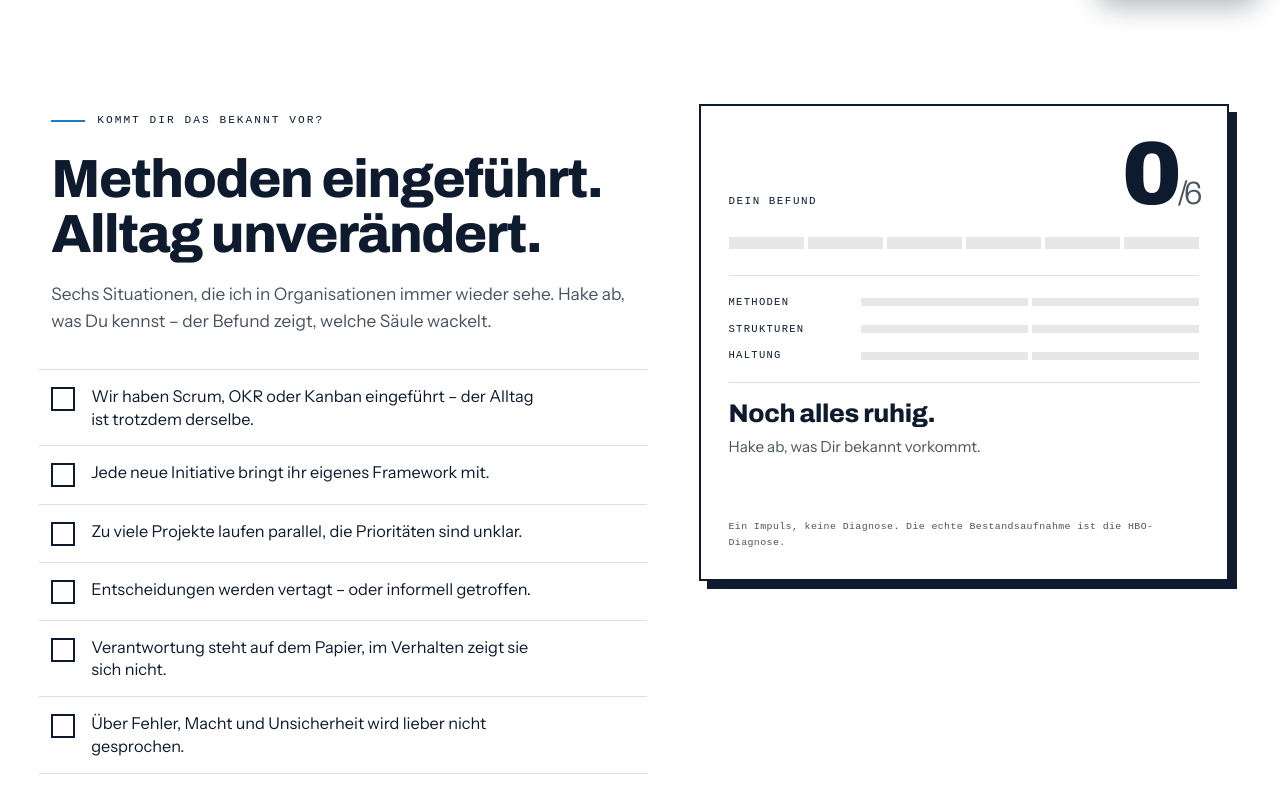
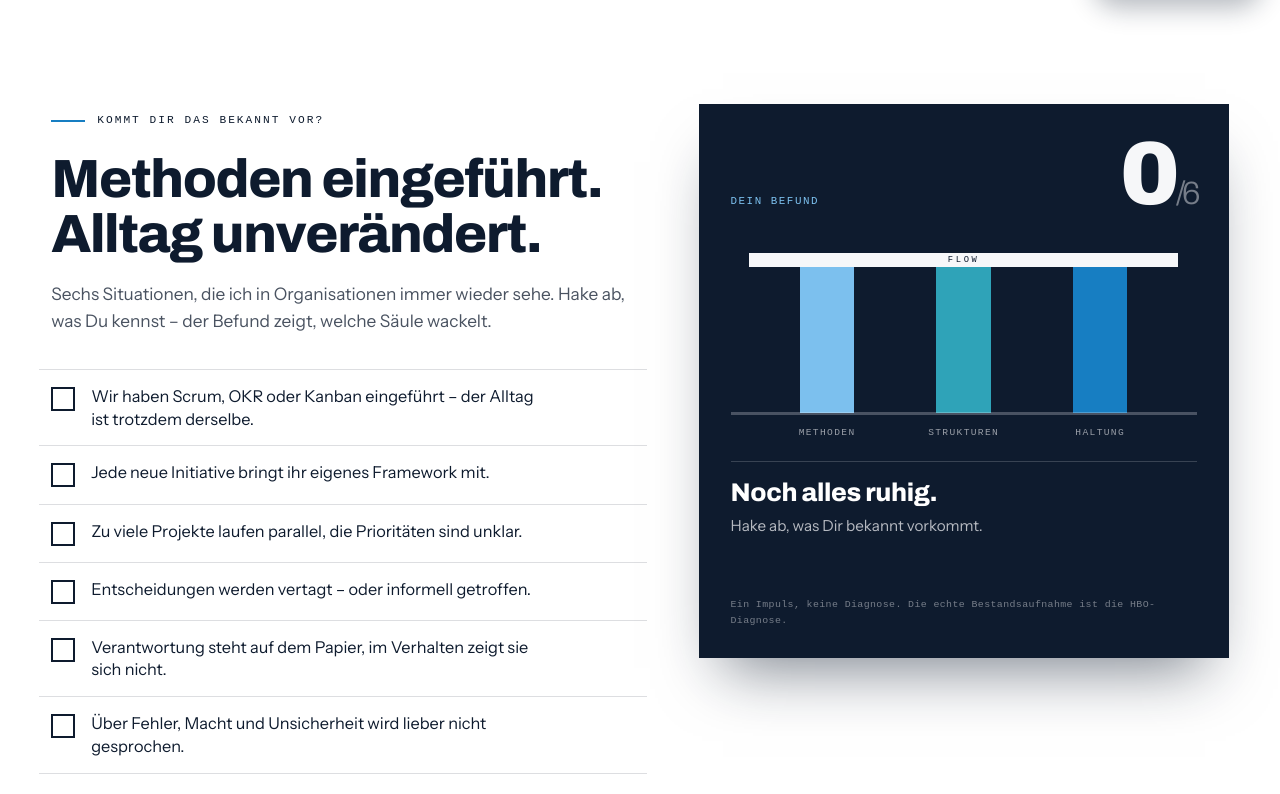
Before and after one commit to MaxHOR3012/Rein-Digital-Vorschau, a plain HTML site: page index.html in a window 1280 px wide. Shown: the part 904-1698 px from the top of the page. Drawn offline with Linux system fonts and the light colour scheme; a web font is replaced by a local one.

Commit message:
Befund modernisiert: dunkle Karte mit drei Mini-Säulen und kippendem Flow-Balken
Co-Authored-By: Claude Opus 5.5 <noreply@anthropic.com>

```diff
--- a/assets/site.css
+++ b/assets/site.css
@@ -674,3 +674,35 @@ body.menu-open .talk-fab{display:none}
 .about .eyebrow,.steam .eyebrow{color:var(--bg)}
 .about .eyebrow::before,.steam .eyebrow::before{background:var(--blue-l)}
 .about h2{font-size:clamp(2rem,3.3vw,3.1rem);line-height:1.05}
+
+/* Befund (modern): dark card with three mini pillars */
+.befund{background:var(--navy-d);color:var(--bg);border:0;box-shadow:0 34px 60px -24px rgba(14,27,46,.55);padding:30px 32px}
+.befund[data-l]{background:var(--navy-d)}
+.befund .mono{color:var(--blue-l)}
+.befund .b-score small{color:rgba(246,247,249,.45)}
+.befund .meter{display:none}
+.befund .meter i{background:rgba(246,247,249,.14)}
+.mt{position:relative;height:210px;margin:22px 0 6px}
+.mt-cols{position:absolute;left:0;right:0;top:30px;bottom:34px;display:grid;grid-template-columns:repeat(3,1fr);gap:18px;padding:0 8%}
+.mt-col{position:relative;display:flex;align-items:flex-end;justify-content:center}
+.mt-col i{display:block;width:46%;height:var(--h,100%);background:var(--c);transition:height .7s cubic-bezier(.5,0,.2,1),background .4s}
+.mt-col.weak i{background:repeating-linear-gradient(-45deg,#E2603F 0 6px,#C9492C 6px 12px)}
+.mt-col span{position:absolute;bottom:-28px;left:50%;transform:translateX(-50%);font-family:var(--f-mono);font-size:.6rem;letter-spacing:.14em;text-transform:uppercase;color:rgba(246,247,249,.6);white-space:nowrap}
+.mt-col.weak span{color:#F09A80}
+.mt-beam{position:absolute;left:4%;right:4%;height:14px;top:var(--by,16px);background:var(--bg);transform:rotate(var(--tilt,0deg));transform-origin:50% 100%;transition:top .7s cubic-bezier(.5,0,.2,1),transform .7s cubic-bezier(.5,0,.2,1);display:flex;align-items:center;justify-content:center}
+.mt-beam span{font-family:var(--f-mono);font-size:.55rem;letter-spacing:.3em;text-transform:uppercase;color:var(--navy-d)}
+.mt.shaky .mt-beam{animation:wobble 2.4s ease-in-out infinite}
+@keyframes wobble{50%{transform:rotate(calc(var(--tilt,0deg) + .8deg))}}
+.mt-base{position:absolute;left:0;right:0;bottom:32px;height:3px;background:rgba(246,247,249,.25)}
+.befund .verdict{border-top:1px solid var(--line-l);margin-top:14px}
+.befund .verdict h3{color:#fff}
+.befund .verdict p{color:rgba(246,247,249,.72)}
+.befund .verdict p strong{color:#fff}
+.befund .verdict a{color:var(--blue-l)}
+.befund .note{color:rgba(246,247,249,.45)}
+@media (max-width:900px){
+  .befund{box-shadow:0 14px 30px -10px rgba(14,27,46,.5);padding:14px 16px}
+  .befund .meter{display:grid}
+  .mt{display:none}
+  .befund .verdict{border-top:0;margin-top:0}
+}
--- a/assets/site.js
+++ b/assets/site.js
@@ -52,12 +52,19 @@ if(qs){
   const Q=[["Wir haben Scrum, OKR oder Kanban eingeführt – der Alltag ist trotzdem derselbe.","m","Methoden"],["Jede neue Initiative bringt ihr eigenes Framework mit.","m","Methoden"],["Zu viele Projekte laufen parallel, die Prioritäten sind unklar.","s","Strukturen"],["Entscheidungen werden vertagt – oder informell getroffen.","s","Strukturen"],["Verantwortung steht auf dem Papier, im Verhalten zeigt sie sich nicht.","h","Haltung"],["Über Fehler, Macht und Unsicherheit wird lieber nicht gesprochen.","h","Haltung"]];
   qs.innerHTML=Q.map(q=>`<label class="q"><input type="checkbox" data-k="${q[1]}" data-d="${q[2]}"><span>${q[0]}</span><em>${q[2]}</em></label>`).join('');
   const REC={m:["HBO-Diagnose","health-series.html"],s:["Steuerungssysteme","flow-steuerung.html"],h:["Führungsentwicklung & Coaching","haltung-fuehrung.html"],all:["HBO-Diagnose","health-series.html"]};
-  const LC=['#0E1B2E','#177EC2','#D2553A','#B23A22'];
+  const LC=['#F6F7F9','#7CC0EE','#E8835F','#E2603F'];
+  const mt=$('#mt');
+  const drawTemple=ch=>{if(!mt)return;const cols=$$('.mt-col',mt),H=[1,.62,.3],box=mt.getBoundingClientRect(),pts=[];
+    cols.forEach(c=>{const n=ch.filter(x=>x.dataset.d===c.dataset.d).length;c.style.setProperty('--h',H[n]*100+'%');c.classList.toggle('weak',n>0);
+      const r=$('i',c).getBoundingClientRect(),colBox=c.getBoundingClientRect();pts.push({x:r.left+r.width/2-box.left,y:colBox.bottom-box.top-colBox.height*H[n]})});
+    const L=pts[0],R=pts[2],M=pts[1],ang=Math.atan2(R.y-L.y,R.x-L.x)*180/Math.PI,mid=(L.y+R.y)/2,top=Math.min(mid,M.y);
+    mt.style.setProperty('--tilt',ang.toFixed(2)+'deg');mt.style.setProperty('--by',(top-14)+'px');mt.classList.toggle('shaky',Math.abs(ang)>1||ch.length>=4)};
+  addEventListener('resize',()=>drawTemple($$('.q input:checked')));
   const score=()=>{
     const ch=$$('.q input:checked'),n=ch.length,l=n===0?0:n<=2?1:n<=4?2:3,bf=$('#befund');
     bf.dataset.l=l;bf.style.setProperty('--lc',LC[l]);$('#sc').textContent=n;
     $$('#meter i').forEach((m,i)=>m.classList.toggle('on',i<n));
-    $$('.dim-row').forEach(r=>{const c=ch.filter(x=>x.dataset.d===r.dataset.d).length;$$('i',r).forEach((m,i)=>m.classList.toggle('on',i<c))});
+    drawTemple(ch);
     const v=$('#verdict');
     if(!n){v.innerHTML='<h3>Noch alles ruhig.</h3><p>Hake ab, was Dir bekannt vorkommt.</p>';return}
     const cnt={};ch.forEach(c=>cnt[c.dataset.k]=(cnt[c.dataset.k]||0)+1);
--- a/flow-steuerung.html
+++ b/flow-steuerung.html
@@ -9,7 +9,7 @@
 <link rel="preconnect" href="https://fonts.googleapis.com">
 <link rel="preconnect" href="https://fonts.gstatic.com" crossorigin>
 <link href="https://fonts.googleapis.com/css2?family=Archivo:wdth,wght@62..125,300..900&family=Instrument+Sans:wght@400;500;600&family=Chivo+Mono:wght@400;500&display=swap" rel="stylesheet">
-<link rel="stylesheet" href="assets/site.css?v=33">
+<link rel="stylesheet" href="assets/site.css?v=35">
 </head>
 <body>
 
@@ -145,6 +145,6 @@
   </div>
 </footer>
 <a class="talk-fab" href="index.html#termin" aria-label="Erstgespräch vereinbaren"><img src="assets/img/p2.jpg" alt=""><span>Erstgespräch</span></a>
-<script src="assets/site.js?v=33"></script>
+<script src="assets/site.js?v=35"></script>
 </body>
 </html>
--- a/index.html
+++ b/index.html
@@ -9,7 +9,7 @@
 <link rel="preconnect" href="https://fonts.googleapis.com">
 <link rel="preconnect" href="https://fonts.gstatic.com" crossorigin>
 <link href="https://fonts.googleapis.com/css2?family=Archivo:wdth,wght@62..125,300..900&family=Instrument+Sans:wght@400;500;600&family=Chivo+Mono:wght@400;500&display=swap" rel="stylesheet">
-<link rel="stylesheet" href="assets/site.css?v=33">
+<link rel="stylesheet" href="assets/site.css?v=35">
 </head>
 <body>
 
@@ -76,10 +76,14 @@
     <div class="befund" id="befund" data-l="0">
       <div class="b-head"><span class="mono">Dein Befund</span><div class="b-score"><b id="sc">0</b><small>/6</small></div></div>
       <div class="meter" id="meter"><i></i><i></i><i></i><i></i><i></i><i></i></div>
-      <div class="dims">
-        <div class="dim-row" data-d="Methoden"><span>Methoden</span><div><i></i><i></i></div></div>
-        <div class="dim-row" data-d="Strukturen"><span>Strukturen</span><div><i></i><i></i></div></div>
-        <div class="dim-row" data-d="Haltung"><span>Haltung</span><div><i></i><i></i></div></div>
+      <div class="mt" id="mt" aria-hidden="true">
+        <div class="mt-beam"><span>Flow</span></div>
+        <div class="mt-cols">
+          <div class="mt-col" data-d="Methoden" style="--c:#7CC0EE"><i></i><span>Methoden</span></div>
+          <div class="mt-col" data-d="Strukturen" style="--c:#2FA3B8"><i></i><span>Strukturen</span></div>
+          <div class="mt-col" data-d="Haltung" style="--c:#177EC2"><i></i><span>Haltung</span></div>
+        </div>
+        <div class="mt-base"></div>
       </div>
       <div class="verdict" id="verdict"></div>
       <p class="note">Ein Impuls, keine Diagnose. Die echte Bestandsaufnahme ist die HBO-Diagnose.</p>
@@ -372,6 +376,6 @@
   </div>
 </footer>
 <a class="talk-fab" href="index.html#termin" aria-label="Erstgespräch vereinbaren"><img src="assets/img/p2.jpg" alt=""><span>Erstgespräch</span></a>
-<script src="assets/site.js?v=33"></script>
+<script src="assets/site.js?v=35"></script>
 </body>
 </html>
```
Also changed, not shown: haltung-fuehrung.html (+2 -2 lines), health-series.html (+2 -2 lines).
